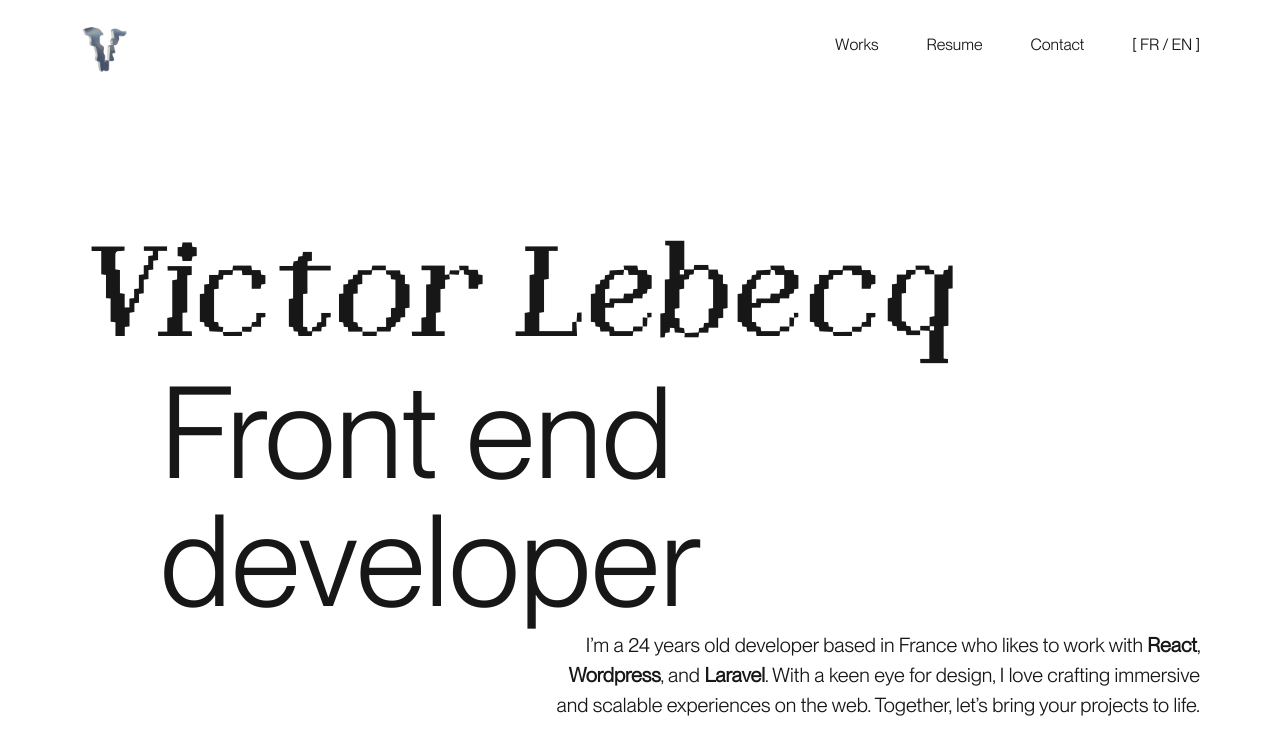
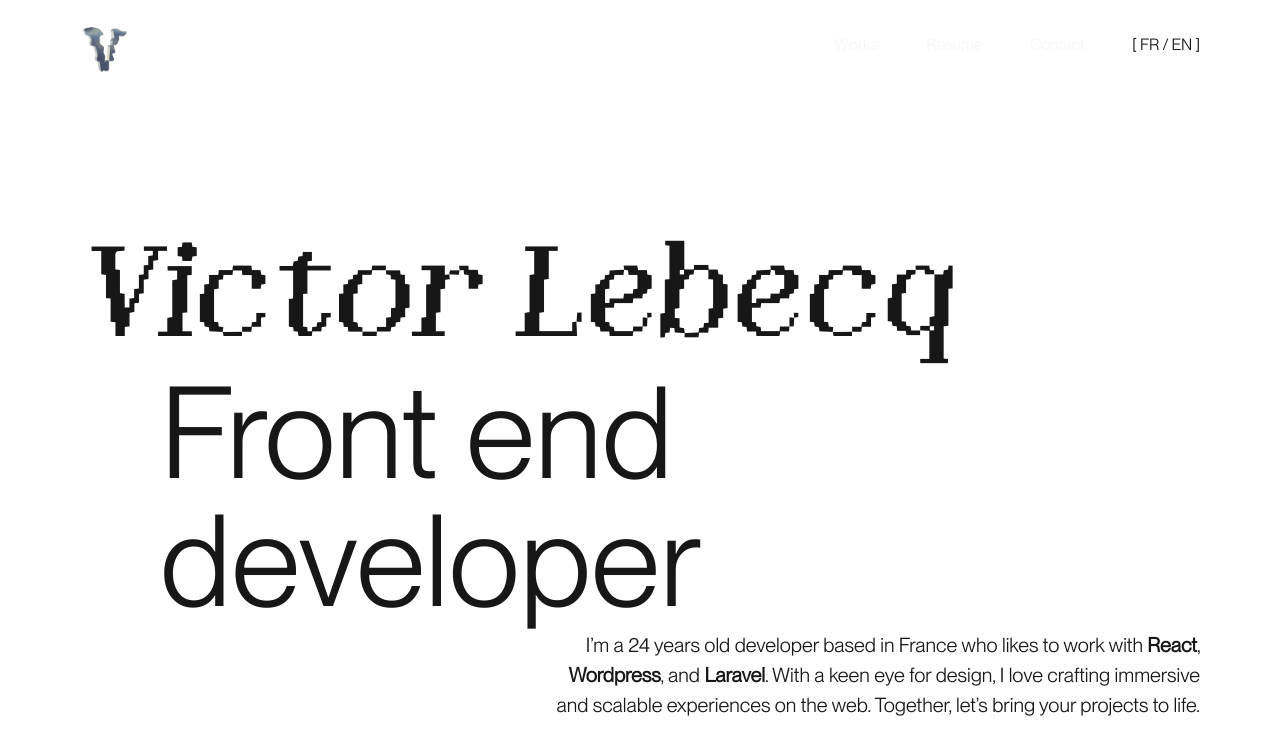
Before and after one commit to pommito/Portfolio-2024, a Next.js app: page / in a window 1280 px wide. Shown: the top 754 px of the page. Built offline with nearby package versions, Linux system fonts and the light colour scheme.

Commit message:
Refacto(AnimatedLink) : made some changes and using it on all the links on navbar

```diff
--- a/src/app/globals.css
+++ b/src/app/globals.css
@@ -27,5 +27,5 @@ body {
 }
 
 a[data-stagger-link] [data-stagger-link-text] {
-  text-shadow: 0px 1.5rem 0px red;
+  text-shadow: 0px 1.5rem 0px var(--foreground);
 }
--- a/src/components/AnimatedLink.tsx
+++ b/src/components/AnimatedLink.tsx
@@ -58,7 +58,7 @@ export default function AnimatedLink({ title, url }: TitleProps) {
       data-stagger-link
     >
       <motion.span
-        className="relative whitespace-nowrap"
+        className="relative whitespace-nowrap text-[#ededed]/50"
         data-stagger-link-text
         variants={titleAnim}
         initial="init"
--- a/src/components/Header.tsx
+++ b/src/components/Header.tsx
@@ -14,10 +14,10 @@ export default function Header() {
             <AnimatedLink title="Works" url="/works" />
           </li>
           <li>
-            <Link href={`/resume`}>Resume</Link>
+            <AnimatedLink title="Resume" url="/resume" />
           </li>
           <li>
-            <Link href={`/contact`}>Contact</Link>
+            <AnimatedLink title="Contact" url="/contact" />
           </li>
           <li>
             <button>[ FR / EN ]</button>
```
